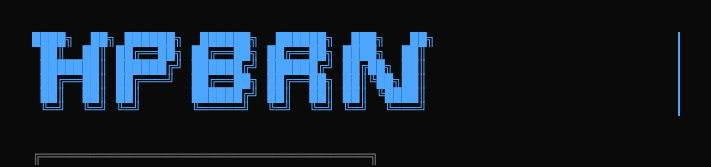
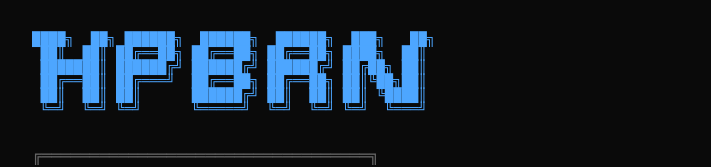
Before and after one commit to connorhpbrn/hpbrn, a Next.js app: page / in a window 1280 px wide. Shown: the top 167 px of the page, without its empty margins (284-995 px from the left). Built offline with nearby package versions, Linux system fonts and the light colour scheme.

Commit message:
fix: remove terminal animation

```diff
--- a/src/app/globals.css
+++ b/src/app/globals.css
@@ -55,18 +55,6 @@ a {
   margin: 0 0 1.5rem 0;
   color: var(--terminal-blue);
   white-space: pre;
-  overflow: hidden;
-  border-right: 2px solid var(--terminal-blue);
-  animation: typing 1.5s steps(6) forwards, blink 0.6s step-end infinite;
-}
-
-@keyframes typing {
-  from { width: 0; }
-  to { width: 100%; }
-}
-
-@keyframes blink {
-  50% { border-color: transparent; }
 }
 
 .projects {
```
